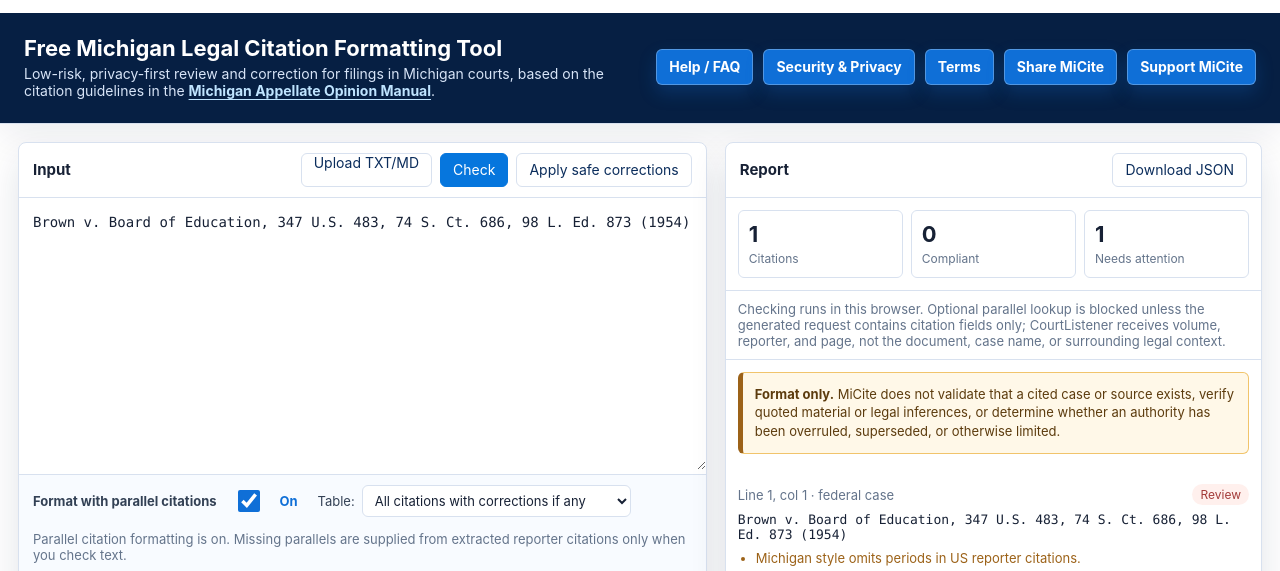
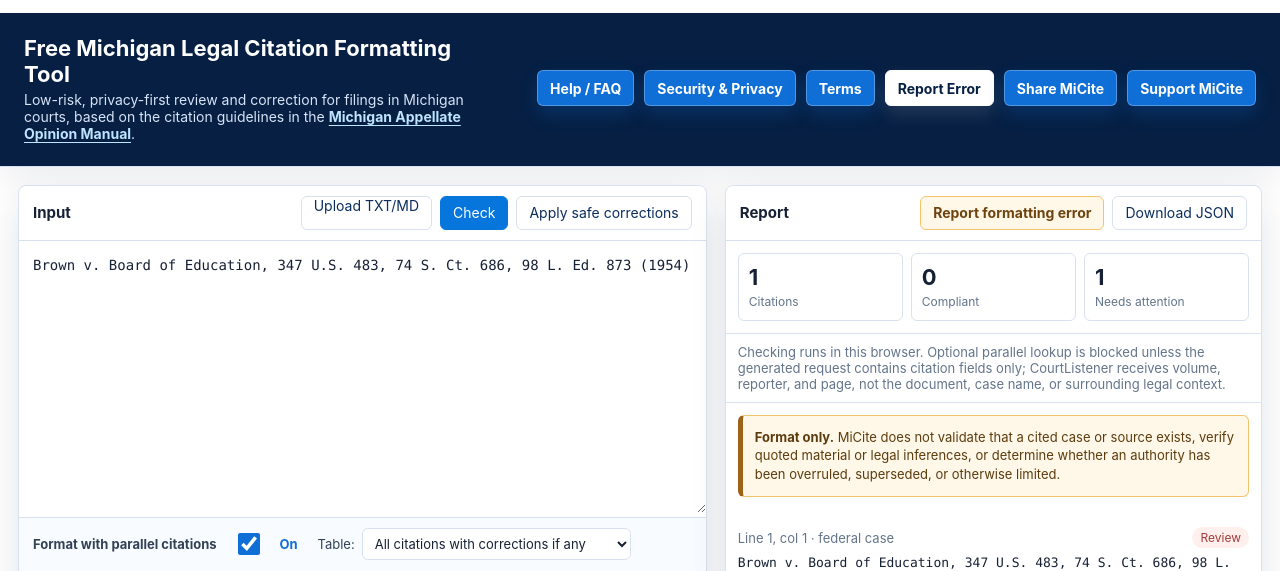
Before and after one commit to MightyPrytanis/MiCite, a website: page apps/micite/public/app.html in a window 1280 px wide. Shown: the part 162-733 px from the top of the page. Drawn offline with Linux system fonts and the light colour scheme.

Commit message:
Clarify license AI disclosure and feedback links

```diff
--- a/apps/micite/public/app.html
+++ b/apps/micite/public/app.html
@@ -29,6 +29,7 @@
       <a href="help.html">Help / FAQ</a>
       <a href="privacy.html">Security & Privacy</a>
       <a href="terms.html">Terms</a>
+      <a class="feedback-nav" href="mailto:info@cognisint.com?subject=MiCite%20Feedback%20or%20Error%20Report">Report Error</a>
       <button type="button" data-share-micite>Share MiCite</button>
       <a href="https://square.link/u/8LB1IjwM?src=embed" target="_blank" rel="noreferrer">Support MiCite</a>
     </nav>
@@ -86,7 +87,10 @@
     <section class="report" aria-labelledby="report-heading">
       <div class="section-head">
         <h2 id="report-heading">Report</h2>
-        <button id="download" class="secondary" type="button" disabled>Download JSON</button>
+        <div class="toolbar">
+          <a class="feedback-button" href="mailto:info@cognisint.com?subject=MiCite%20Citation%20Formatting%20Error%20Report">Report formatting error</a>
+          <button id="download" class="secondary" type="button" disabled>Download JSON</button>
+        </div>
       </div>
       <div class="stats">
         <div class="stat"><b id="total">0</b><span>Citations</span></div>
@@ -112,7 +116,7 @@
       MiCite is a free service of
       <a href="https://cognisint.com" target="_blank" rel="noreferrer">Cognisint LLC</a>,
       shared by the creator under a
-      <a href="https://fsl.software" target="_blank" rel="noreferrer">Functional Source License</a>.
+      <a href="https://fsl.software" target="_blank" rel="noreferrer">Functional Source License, Version 1.1, ALv2 Future License</a>.
       It is not legal advice. <strong>Accuracy is not guaranteed and results may contain errors; please see our
       <a href="terms.html">Terms of Use</a> for more information.</strong>
     </p>
--- a/apps/micite/public/styles.css
+++ b/apps/micite/public/styles.css
@@ -137,6 +137,19 @@
   background: #1584f5;
   border-color: rgba(255,255,255,.42);
   text-decoration: none;
+}
+
+nav .feedback-nav {
+  background: #fff;
+  color: var(--ink);
+  border-color: #fff;
+  box-shadow: 0 8px 18px rgba(255,255,255,.12);
+}
+
+nav .feedback-nav:hover {
+  background: #e8f3ff;
+  color: var(--ink);
+  border-color: #e8f3ff;
 }
 
 .share-message {
@@ -288,6 +301,26 @@
   background: #fff;
   color: var(--ink-2);
   border-color: var(--line);
+}
+
+.feedback-button {
+  display: inline-flex;
+  align-items: center;
+  justify-content: center;
+  min-height: 34px;
+  padding: 0 12px;
+  border: 1px solid #f1c46b;
+  border-radius: 6px;
+  background: #fff8e8;
+  color: #6f430d;
+  font-size: 14px;
+  font-weight: 700;
+  text-decoration: none;
+}
+
+.feedback-button:hover {
+  background: #ffefc2;
+  text-decoration: none;
 }
 
 .choice-card .button-link + .button-link,
```
Also changed, not shown: apps/micite/public/help.html (+4 -1 lines), apps/micite/public/index.html (+2 -1 lines), apps/micite/public/privacy.html (+3 -1 lines), apps/micite/public/terms.html (+3 -2 lines), README.md, 1 other file.
